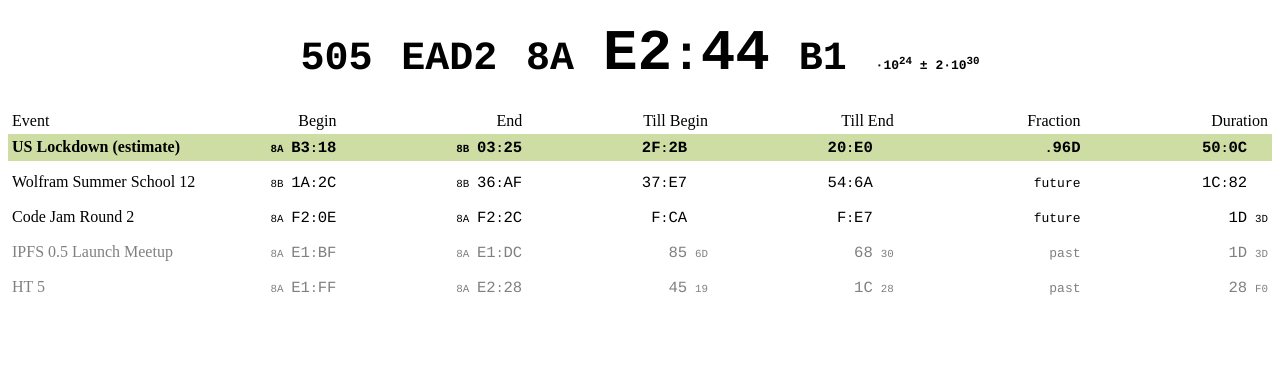
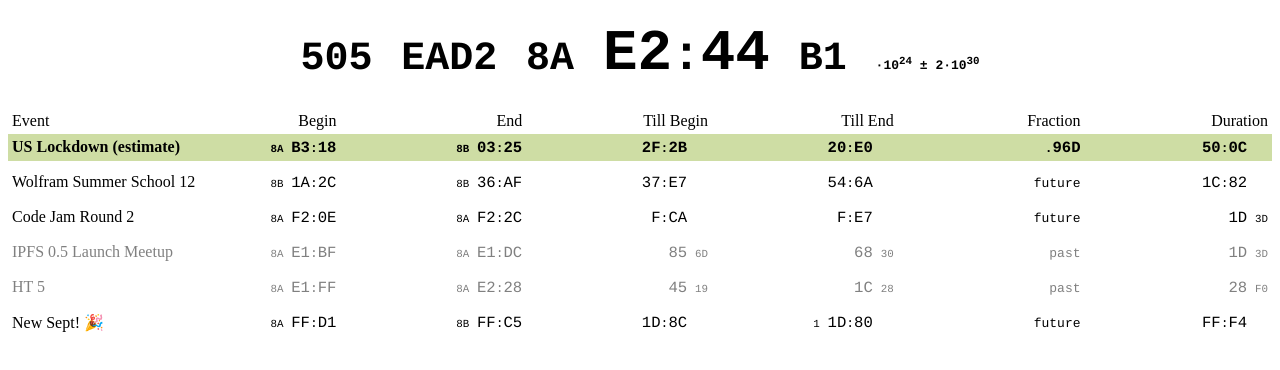
Before and after one commit to maxitg/PlanckClock, a plain HTML site: page index.html in a window 1280 px wide. Drawn offline with Linux system fonts and the light colour scheme.

Commit message:
New sept event (#7)
## Changes

* Adds New Sept event.

```diff
--- a/index.html
+++ b/index.html
@@ -180,6 +180,9 @@
       eventTable += "<tr><td></td></tr>";
       eventTable += event('HT 5', new Date(2020, 4, 1, 18, 30), new Date(2020, 4, 1, 22, 0));
 
+      eventTable += "<tr><td></td></tr>";
+      eventTable += event('New Sept! &#x1F389', new Date(2020, 4, 28, 23, 8, 0), new Date(2021, 0, 17, 9, 6, 36));
+
       document.getElementById('eventtable').innerHTML = eventTable;
 
       lastUpd = new Date();
```
